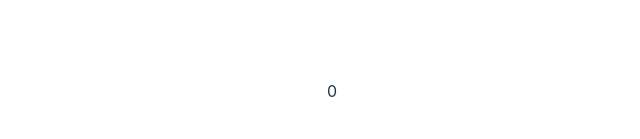
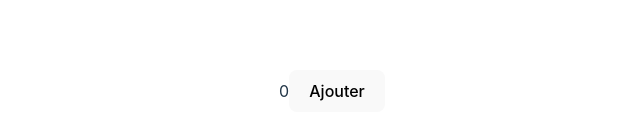
Before and after one commit to AngelPASTORROJAS/exemple-contexte, a React (Vite) app: page / in a window 1280 px wide. Shown: the part 309-448 px from the top of the page, without its empty margins (308-948 px from the left). Built offline with nearby package versions, Linux system fonts and the light colour scheme.

Commit message:
feat: ajout du buton ajout de 1 pas à count

```diff
--- a/src/App.jsx
+++ b/src/App.jsx
@@ -1,12 +1,14 @@
 import { useContext } from 'react'
 import './App.css'
 import { context } from './reduces/provider'
+import Button from './components/Button'
 
 function App() {
   const [state, dispatch] = useContext(context)
   return (
     <>
     {state.count}
+    <Button></Button>
     </>
   )
 }
--- /dev/null
+++ b/src/components/Button.jsx
@@ -0,0 +1,16 @@
+import { useContext } from "react";
+import { context } from "../reduces/provider";
+
+const Button = () => {
+  const [state, dispatch] = useContext(context);
+  return (
+    <button
+      onClick={() => {
+        dispatch({ type: "ADD" });
+      }}
+    >
+      Ajouter
+    </button>
+  );
+};
+export default Button
--- a/src/reduces/reducer.js
+++ b/src/reduces/reducer.js
@@ -2,5 +2,12 @@ const initialState = {
   count: 0,
 };
 
-const reducer = (state, action) => {};
+const reducer = (state, action) => {
+  switch (action.type) {
+    case "ADD":
+      return { ...state, count: state.count + 1 };
+    default:
+      state;
+  }
+};
 export { initialState, reducer };
```
